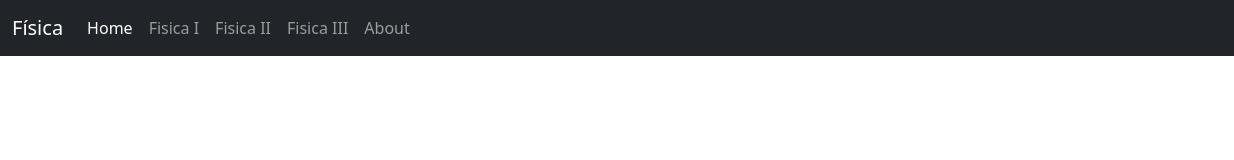
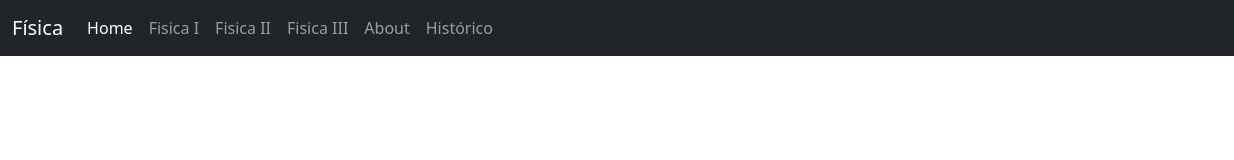
Before and after one commit to IgnacioSantillan/fisica_webpage, a website: page index.html in a window 1280 px wide. Shown: the full height of the page, 46-1280 px from the left. Drawn offline with nearby package versions, Linux system fonts and the light colour scheme.

Commit message:
historico en index agregado

```diff
--- a/index.html
+++ b/index.html
@@ -56,6 +56,9 @@
             <li class="nav-item">
               <a class="nav-link" href="about.html">About</a>
             </li>
+            <li class="nav-item">
+              <a class="nav-link" href="historico.html">Histórico</a>
+            </li>
           </ul>
         </div>
       </div>
```
